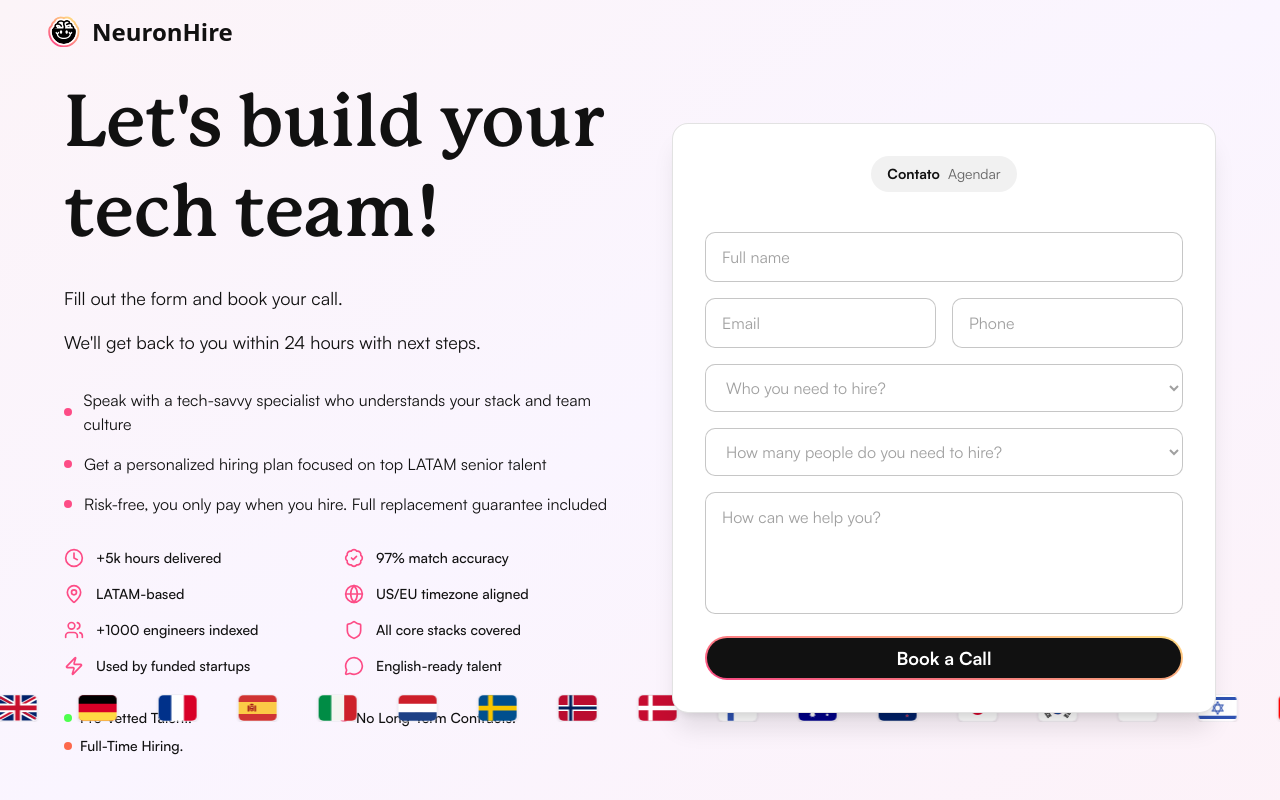
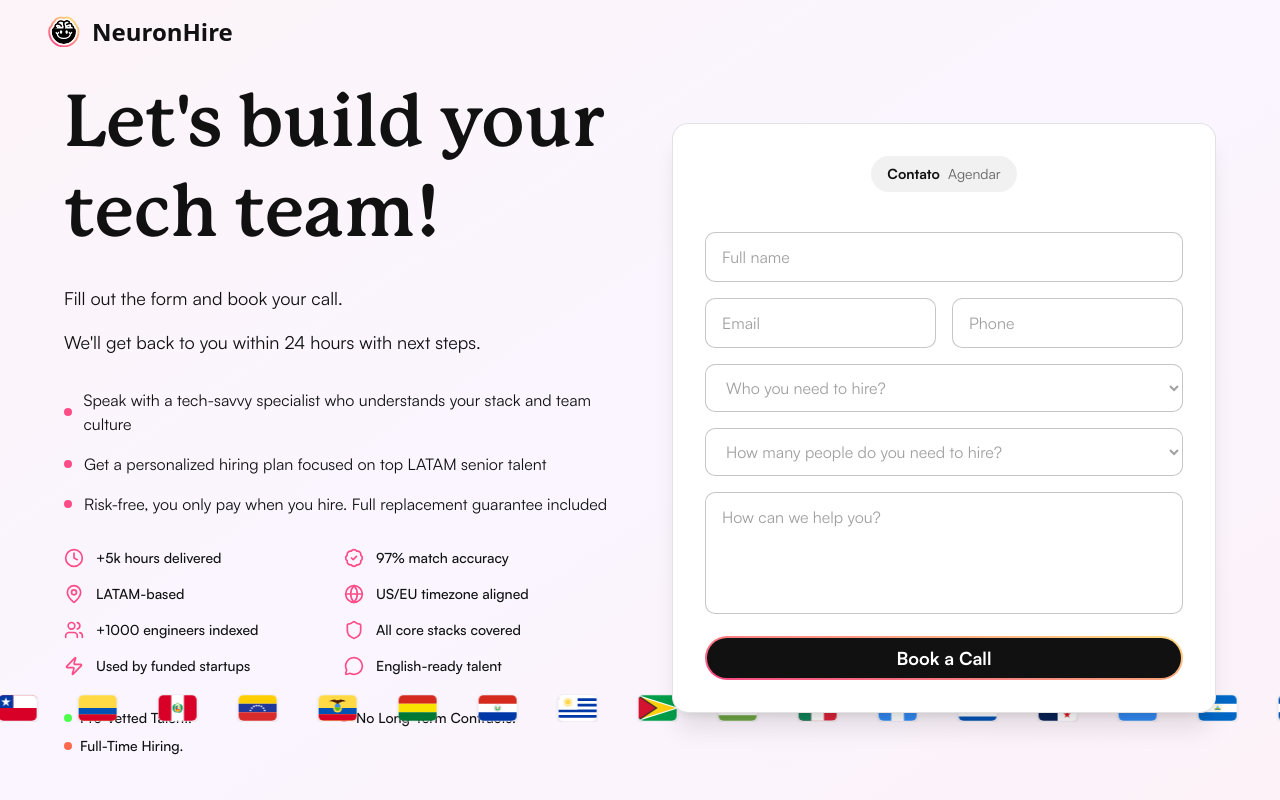
Before and after one commit to neuronhire/front-neuron-hire, a Next.js app: page /client-form in a window 1280 px wide. Shown: the top 800 px of the page. Built offline with nearby package versions, Linux system fonts and the light colour scheme.

Commit message:
feat: update country flags in marquee component for improved representation

```diff
--- a/components/client-form/flags-marquee.tsx
+++ b/components/client-form/flags-marquee.tsx
@@ -2,129 +2,59 @@
 
 import {
   AR,
-  AT,
-  AU,
-  BE,
   BO,
   BR,
-  CA,
-  CH,
   CL,
-  CN,
   CO,
   CR,
-  CZ,
-  DE,
-  DK,
+  CU,
+  DO,
   EC,
-  EG,
-  ES,
-  FI,
-  FR,
-  GB,
   GT,
+  GY,
   HN,
-  HU,
-  ID,
-  IE,
-  IL,
-  IN,
-  IT,
-  JP,
-  KE,
-  KR,
-  LU,
-  MA,
+  HT,
+  JM,
   MX,
-  MY,
-  NG,
   NI,
-  NL,
-  NO,
-  NZ,
   PA,
   PE,
-  PH,
-  PL,
-  PT,
   PY,
-  RO,
-  RU,
-  SE,
-  SG,
-  TH,
-  TN,
-  TR,
-  UA,
-  US,
+  SR,
+  SV,
+  TT,
   UY,
   VE,
-  VN,
-  ZA,
 } from "country-flag-icons/react/3x2";
 import Marquee from "react-fast-marquee";
 
 const countryFlags = [
-  { Component: US, name: "United States" },
-  { Component: CA, name: "Canada" },
-  { Component: GB, name: "United Kingdom" },
-  { Component: DE, name: "Germany" },
-  { Component: FR, name: "France" },
-  { Component: ES, name: "Spain" },
-  { Component: IT, name: "Italy" },
-  { Component: NL, name: "Netherlands" },
-  { Component: SE, name: "Sweden" },
-  { Component: NO, name: "Norway" },
-  { Component: DK, name: "Denmark" },
-  { Component: FI, name: "Finland" },
-  { Component: AU, name: "Australia" },
-  { Component: NZ, name: "New Zealand" },
-  { Component: JP, name: "Japan" },
-  { Component: KR, name: "South Korea" },
-  { Component: SG, name: "Singapore" },
-  { Component: IL, name: "Israel" },
-  { Component: CH, name: "Switzerland" },
-  { Component: AT, name: "Austria" },
-  { Component: BE, name: "Belgium" },
-  { Component: IE, name: "Ireland" },
-  { Component: PT, name: "Portugal" },
-  { Component: LU, name: "Luxembourg" },
-  { Component: MX, name: "Mexico" },
   { Component: BR, name: "Brazil" },
   { Component: AR, name: "Argentina" },
   { Component: CL, name: "Chile" },
   { Component: CO, name: "Colombia" },
   { Component: PE, name: "Peru" },
-  { Component: UY, name: "Uruguay" },
+  { Component: VE, name: "Venezuela" },
   { Component: EC, name: "Ecuador" },
   { Component: BO, name: "Bolivia" },
   { Component: PY, name: "Paraguay" },
+  { Component: UY, name: "Uruguay" },
+  { Component: GY, name: "Guyana" },
+  { Component: SR, name: "Suriname" },
+
+  { Component: MX, name: "Mexico" },
+  { Component: GT, name: "Guatemala" },
   { Component: CR, name: "Costa Rica" },
   { Component: PA, name: "Panama" },
-  { Component: GT, name: "Guatemala" },
   { Component: HN, name: "Honduras" },
   { Component: NI, name: "Nicaragua" },
-  { Component: VE, name: "Venezuela" },
-  { Component: RU, name: "Russia" },
-  { Component: CN, name: "China" },
-  { Component: IN, name: "India" },
-  { Component: TH, name: "Thailand" },
-  { Component: VN, name: "Vietnam" },
-  { Component: ID, name: "Indonesia" },
-  { Component: MY, name: "Malaysia" },
-  { Component: PH, name: "Philippines" },
-  { Component: TR, name: "Turkey" },
-  { Component: EG, name: "Egypt" },
-  { Component: ZA, name: "South Africa" },
-  { Component: NG, name: "Nigeria" },
-  { Component: KE, name: "Kenya" },
-  { Component: MA, name: "Morocco" },
-  { Component: TN, name: "Tunisia" },
-  { Component: UA, name: "Ukraine" },
-  { Component: PL, name: "Poland" },
-  { Component: RO, name: "Romania" },
-  { Component: HU, name: "Hungary" },
-  { Component: CZ, name: "Czech Republic" },
+  { Component: SV, name: "El Salvador" },
+
+  { Component: CU, name: "Cuba" },
+  { Component: DO, name: "Dominican Republic" },
+  { Component: JM, name: "Jamaica" },
+  { Component: HT, name: "Haiti" },
+  { Component: TT, name: "Trinidad and Tobago" },
 ];
 
 export function FlagsMarquee() {
@@ -132,12 +62,7 @@ export function FlagsMarquee() {
 
   return (
     <div className="w-full h-16 overflow-hidden flex items-center">
-      <Marquee
-        speed={30}
-        gradient={false}
-        pauseOnHover
-        className="flex items-center"
-      >
+      <Marquee speed={30} className="flex items-center">
         {duplicatedFlags.map((flag, i) => (
           <div
             key={i}
```
